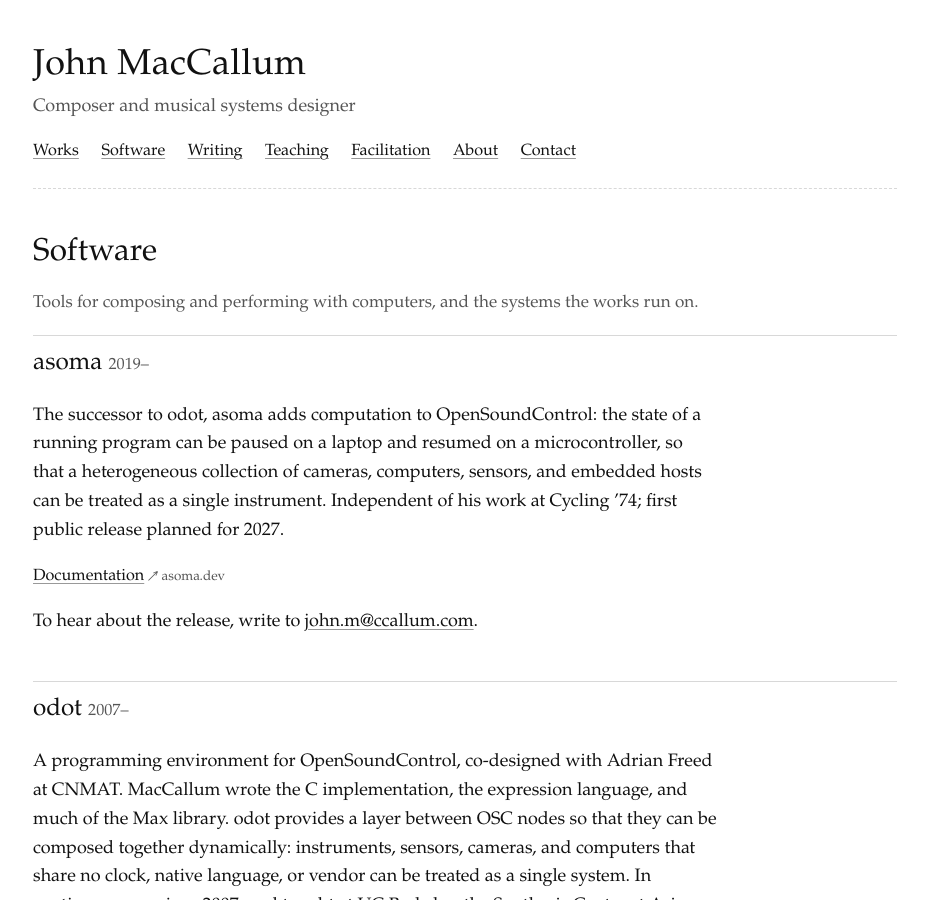
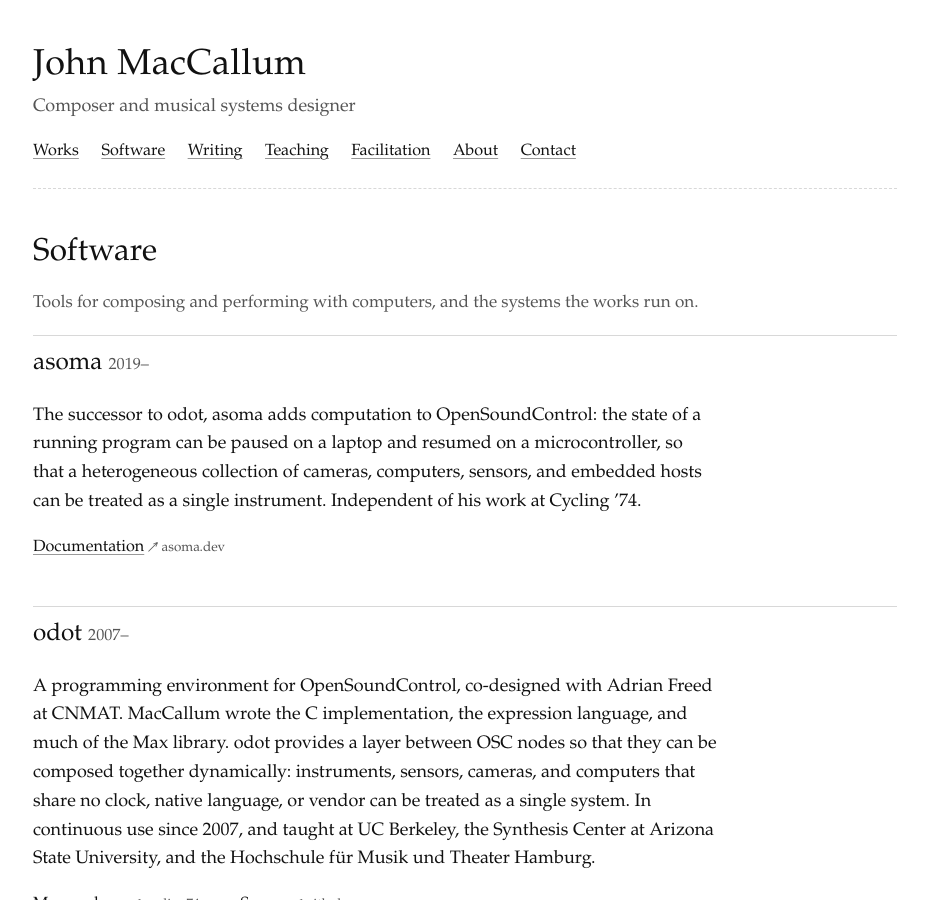
Before and after one commit to maccallum/john-maccallum.com, a Jekyll site: the page built from software/index.html, in a window 1280 px wide and 900 px high. Shown: the whole window, without its empty margins (175-1103 px from the left). Built offline with Jekyll 4.4.1, drawn with Linux system fonts in a browser that asks for light colours.

Commit message:
asoma is out

```diff
--- a/about/index.html
+++ b/about/index.html
@@ -16,7 +16,7 @@
 
   <p>For over a decade that work has been made in collaboration with choreographer and media artist Teoma Naccarato. Together they co-direct <a href="{{ site.links.iii }}"><em>III</em></a> and <a href="{{ site.links.immediations }}"><em>Im/mediations</em></a>, two bodies of work comprising eighteen pieces since 2014: extended-duration performances inside high-channel-count real-time audio/visual systems that put philosophical pressure on notions of representation, boundaries, and binaries. In <em>III: Once Returned</em> (2022) they performed a six-hour choreography twelve times in succession over seventy-two hours, inside an array of twelve cameras that live-streamed it. Supported by grants from the German Federal Government Commissioner for Culture and the Media, the work has been presented in Canada, the United States, the United Kingdom, and across Europe, and Naccarato and MacCallum have written about it in <em>Performance Research</em>, <em>Performance Philosophy</em>, <em>TEMPO</em>, and <em>Leonardo</em>.</p>
 
-  <p>MacCallum designs and builds the software these systems run on, as he has throughout his career. At UC Berkeley’s Center for New Music and Audio Technologies he co-designed <a href="{{ '/software/#odot' | relative_url }}">odot</a> with Adrian Freed, a programming environment for OpenSoundControl for which he wrote the C implementation, the expression language, and much of the Max library; it is in the curricula at Berkeley, Arizona State University, and the Hochschule für Musik und Theater Hamburg. Its successor, <a href="{{ '/software/#asoma' | relative_url }}">asoma</a>, an independent project with a first public release planned for 2027, lets a distributed system of sensors, computers, and cameras be addressed as a single instrument. Since 2022 he has worked as an engineer on Max and Max for Live at Cycling ’74 and Ableton. The music drives the software, and the software, in turn, the music.</p>
+  <p>MacCallum designs and builds the software these systems run on, as he has throughout his career. At UC Berkeley’s Center for New Music and Audio Technologies he co-designed <a href="{{ '/software/#odot' | relative_url }}">odot</a> with Adrian Freed, a programming environment for OpenSoundControl for which he wrote the C implementation, the expression language, and much of the Max library; it is in the curricula at Berkeley, Arizona State University, and the Hochschule für Musik und Theater Hamburg. Its successor, <a href="{{ '/software/#asoma' | relative_url }}">asoma</a>, an independent project, lets a distributed system of sensors, computers, and cameras be addressed as a single instrument. Since 2022 he has worked as an engineer on Max and Max for Live at Cycling ’74 and Ableton. The music drives the software, and the software, in turn, the music.</p>
 
   <p>He holds a PhD in music composition from UC Berkeley, where he was CNMAT’s Musical Systems Designer from 2008 to 2011, and degrees in composition from McGill University and the University of the Pacific. He held postdoctoral research positions in computer science at the TerraSwarm Research Center (UC Berkeley) and at Inria / CNRS / Université Paris-Saclay, and was Lecturer and Researcher at the Hochschule für Musik und Theater Hamburg from 2019 to 2022.</p>
 </section>
--- a/software/index.html
+++ b/software/index.html
@@ -15,9 +15,8 @@
 
 <section class="sw" id="asoma">
   <h2>asoma <span class="year">2019–</span></h2>
-  <p>The successor to odot, asoma adds computation to OpenSoundControl: the state of a running program can be paused on a laptop and resumed on a microcontroller, so that a heterogeneous collection of cameras, computers, sensors, and embedded hosts can be treated as a single instrument. Independent of his work at Cycling ’74; first public release planned for 2027.</p>
+  <p>The successor to odot, asoma adds computation to OpenSoundControl: the state of a running program can be paused on a laptop and resumed on a microcontroller, so that a heterogeneous collection of cameras, computers, sensors, and embedded hosts can be treated as a single instrument. Independent of his work at Cycling ’74.</p>
   <p class="sw-links"><a href="{{ site.links.asoma }}">Documentation</a> {% include external.html url=site.links.asoma %}</p>
-  <p>To hear about the release, write to <a href="mailto:{{ site.email }}?subject=asoma">{{ site.email }}</a>.</p>
 </section>
 
 <section class="sw" id="odot">
```
